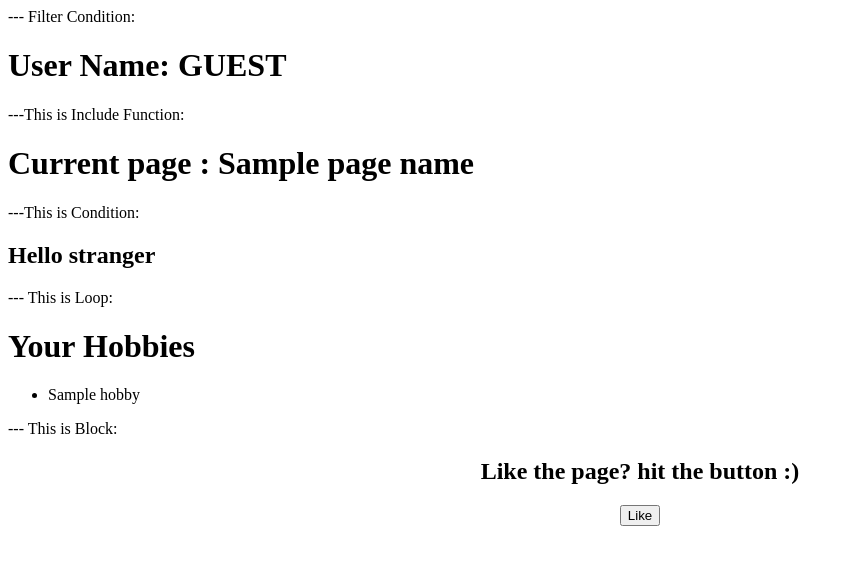
After one commit to BoazKahlon/First-Repos, a Flask app: template flaskProject/templates/assignment8.html in a window 1280 px wide. The commit adds this page. Shown: the top 565 px of the page, without its empty margins (0-854 px from the left). Run offline with Flask 2, Linux system fonts and the light colour scheme; the template is opened without the code that fills it: most values are stand-ins (such as "Sample title", 1, 10 or a date in 2020).

Commit message:
added cv files

```diff
--- a/flaskProject/app.py
+++ b/flaskProject/app.py
@@ -5,37 +5,38 @@ app = Flask(__name__)
 
 @app.route('/')
 def home():
-    username ='ariel'
-    return render_template('CSS_CV_BoazKahlon CSS.css', name='ariel', second_name=) # רנדר טמפליט יודעת לחפש בתוך טמפלייט
+
+    return render_template('CV_Page_html.html')
+    # רנדר טמפליט יודעת לחפש בתוך טמפלייט
+# יש עוד פילטרים באתר. גם עבור רשימות ודברים נוספים
+
+@app.route('/contactM_HTML.html')
+def contactMe_func():
+    return render_template('contactM_HTML.html')
+
+
+@app.route('/assignment8.html')
+def assignment():
+    return render_template('assignment8.html', user={'firstName':'boaz','lastName': 'kahlon'} ,  hobbies= ['swim', 'run', 'coock'], page_name='Guest' )
+
+
+
+if __name__ == '__main__':
+    app.run(debug=True)
 
 
 
 
 
+# @app.route('/contactME')
+# def contact_func():
+#     return render_template('contactM_HTML.html',
+#                                                 user={'firstName':'boaz', 'lastName': 'kahlon'}, # נקרא dictionary
+#                                                 gender = {'gender1':'boy' , 'gender2':'girl'},
+#                                                 hobbies= ['swim', 'run', 'eat'] ,  # רשימה ניתן לשנות אחרי שיצרנו אותה
+#                                                 degree= ('B.Sc', 'M.Sc')            # ככה לא ניתן לשנות אחרי שניצור
+#                                                 )
+    # degree הוא taple
 
-
-# @app.route('/main')
-# def main():
-#     logged_in = False
-#     if logged_in:
-#         #  redirect is mooving to other route
-#         return redirect('/ContactList')
-#     else:
-#         #  url_for is mooving to  function
-#         return redirect(url_for('vip'))
-#
-#
-# @app.route('/ContactList')
-# def contacts():
-#     return "used the redirect func"
-#
-#
-# @app.route('/vip')
-# def vip():
-#     return " used the url_for func"
-
-# @app.route('/name', get,post,)
-
-
-if __name__ == '__main__':
-    app.run(debug=True)
+# render_template('assignment8.html')
+# , user={'firstName':'boaz', 'lastName': 'kahlon'}
--- /dev/null
+++ b/flaskProject/templates/assignment8.html
@@ -0,0 +1,40 @@
+<!DOCTYPE html>
+<html lang="en">
+<head>
+    <meta charset="UTF-8">
+    <title></title>
+</head>
+<body>
+
+{# check that #}
+                        --- Filter Condition:
+<h1> User Name: {{user.firstName | upper }} {{user.lastName | default( 'guest', true) |  upper}} </h1>
+
+
+                       ---This is Include Function:
+                        {% include 'php.html' %}
+
+
+                        ---This is Condition:
+{% if user %}
+<h1> Hello Geust: {{user.firstName}} {{ user.lastName}} Welcom to the guest zone</h1>
+{% else %}
+<h2> Hello stranger</h2>
+{% endif %}
+
+
+                        --- This is Loop:
+      <h1> Your Hobbies </h1>
+<ul>
+    {% for hobby in hobbies %}
+    <li> {{hobby}}</li>
+    {% endfor %}
+
+</ul>
+
+                        --- This is Block:
+
+{% extends 'likeFile.html' %}
+
+</body>
+</html>
--- /dev/null
+++ b/flaskProject/templates/likeFile.html
@@ -0,0 +1,19 @@
+<!DOCTYPE html>
+<html lang="en">
+<head>
+    <meta charset="UTF-8">
+    <title>Title</title>
+</head>
+<body>
+
+            {% block likeFileBlock1 %}
+
+
+              {% endblock %}
+
+    <div align="center">
+                    <h2 > Like the page? hit the button :)  </h2>
+                    <button onsubmit="this" > Like</button>
+        </div>
+</body>
+</html>
--- /dev/null
+++ b/flaskProject/templates/php.html
@@ -0,0 +1,7 @@
+                    {% block phpBlock1 %}
+
+         <header>
+                <h1> Current page : {{page_name}}  </h1>
+        </header>
+
+                    {% endblock %}
```
Also changed, not shown: flaskProject/templates/CV_Page_html.html (renamed from CV_Page_html.html, +10 -4 lines), flaskProject/templates/contactM_HTML.html (renamed from contactM_HTML.html, +23 -4 lines), flaskProject/static/Beckhand_Italic.woff (renamed from Beckhand_Italic.woff), flaskProject/static/CV_Page_CSS.css (renamed from CV_Page_CSS.css), flaskProject/static/S-BW36.png (renamed from S-BW36.png), flaskProject/static/contactMeCSS_CV.css (renamed from contactMeCSS_CV.css), flaskProject/static/contactMe_JS.js (renamed from contactMe_JS.js), flaskProject/static/gmail-google-logo.png (renamed from gmail-google-logo.png), flaskProject/static/passportPhoto.PNG (renamed from passportPhoto.PNG), 2 other files.
